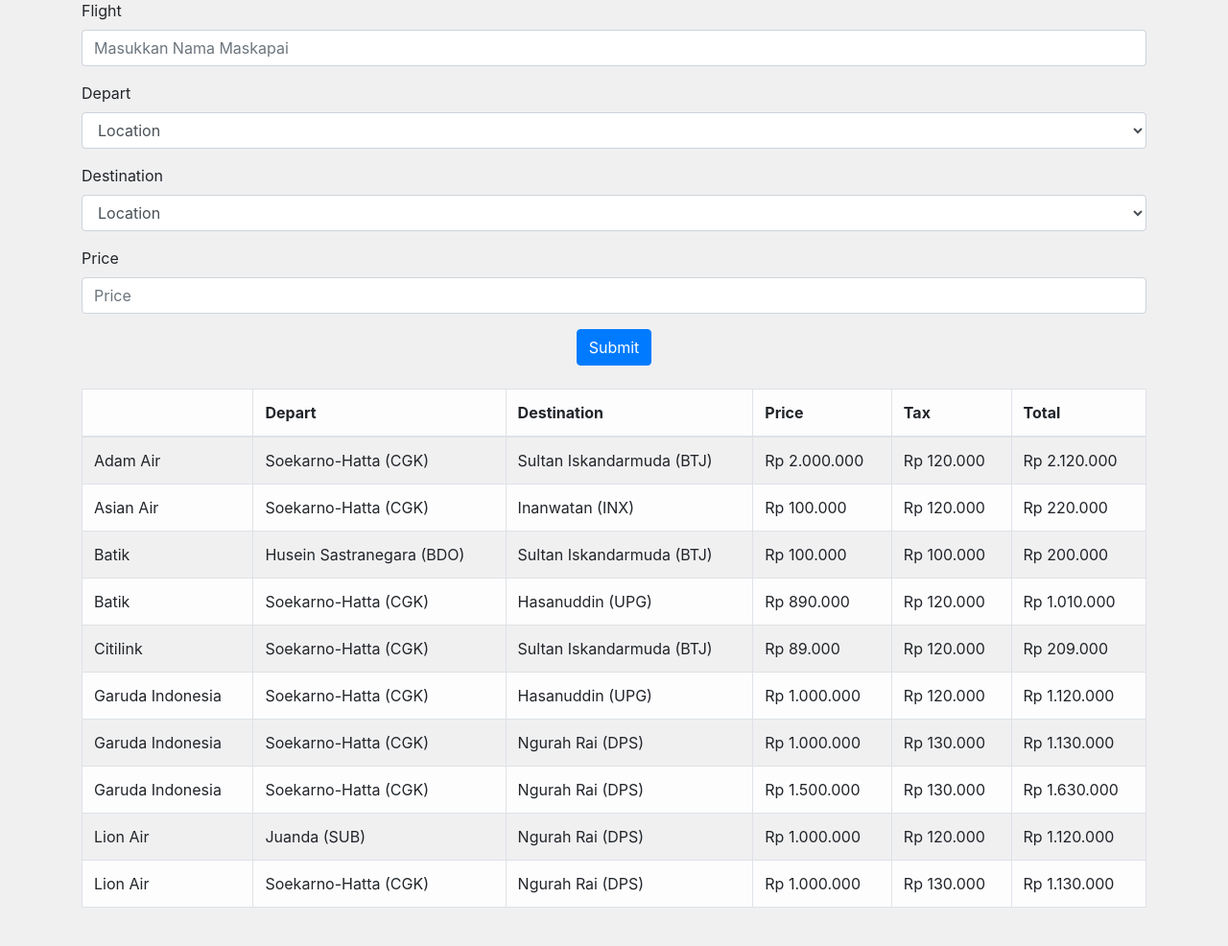
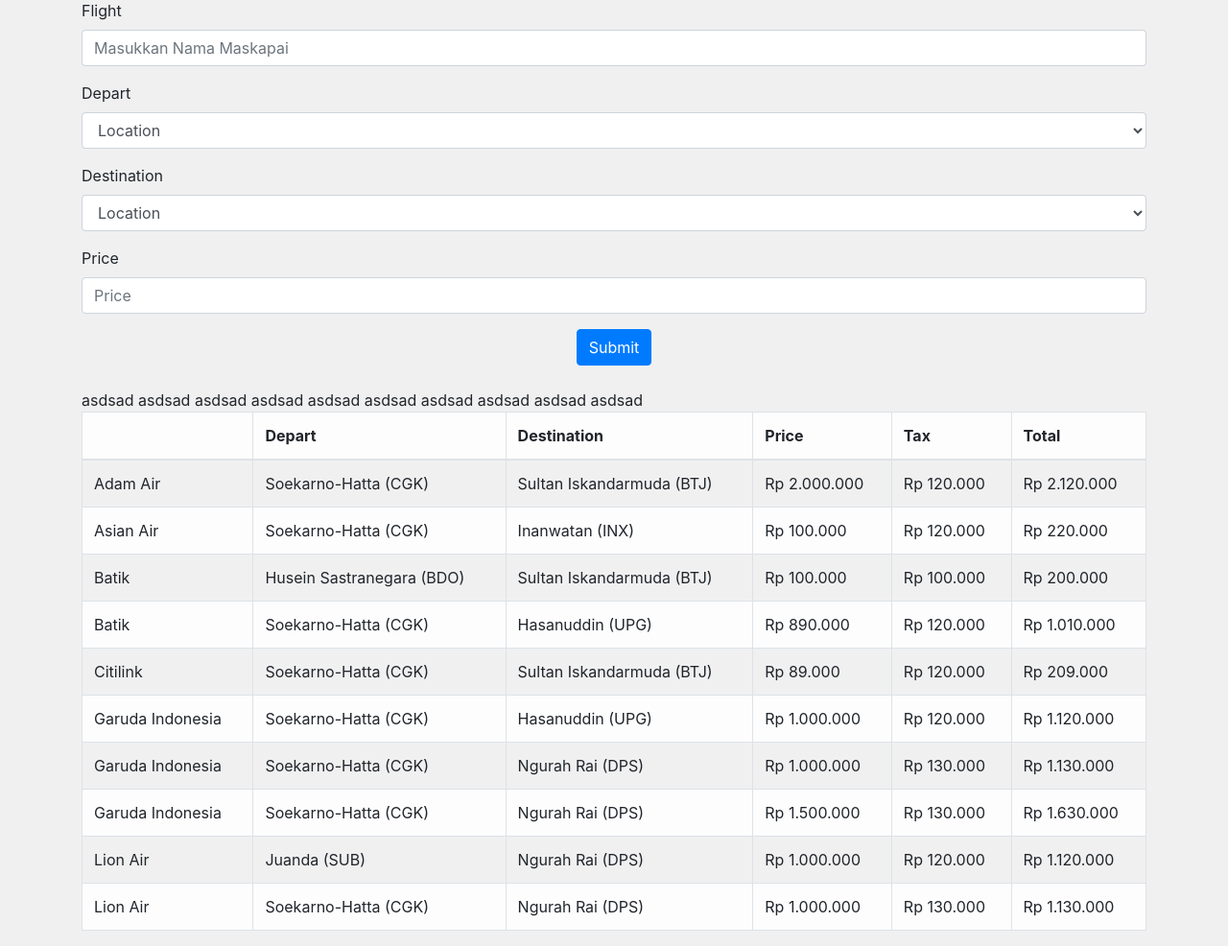
Before and after one commit to nafi0090/Digitalents, a PHP site: page /main.php in a window 1280 px wide. Shown: the part 57-1043 px from the top of the page at 96% size. Before the commit the page ends 1003 px from the top, so only its background shows below. Run offline with PHP 8.4, Linux system fonts and the light colour scheme.

Commit message:
Update main.php

```diff
--- a/Tugas_7/main.php
+++ b/Tugas_7/main.php
@@ -101,7 +101,7 @@
                                 $tax = $data[4];
                                 $total = $data[5];
                             ?>
-                            <tr>
+                            <tr>asdsad
                                 <td><?php echo $airlane?></td>
                                 <td><?php echo $depart?></td>
                                 <td><?php echo $destination?></td>
```
